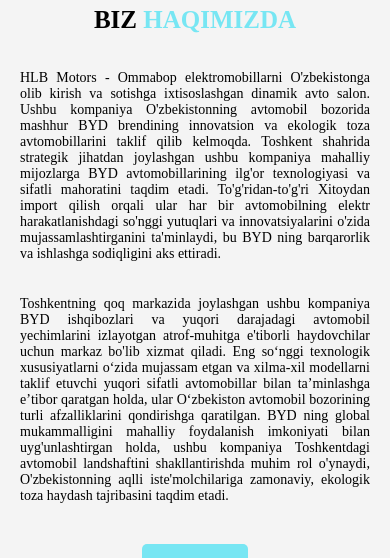
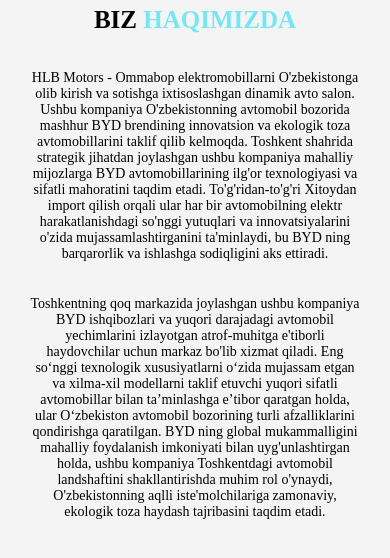
Before and after one commit to Ismoil-JS/navana-app, a React (Create React App) app: page / in a window 390 px wide. Shown: the part 878-1436 px from the top of the page. Built offline with nearby package versions, Linux system fonts and the light colour scheme.

Commit message:
About has been created

```diff
--- a/src/components/about/About.module.scss
+++ b/src/components/about/About.module.scss
@@ -6,7 +6,6 @@
     display: flex;
     flex-direction: column;
     align-items: center;
-
 
     h2 {
         height: 70px;
@@ -85,7 +84,7 @@
 
 @media only screen and (max-width: 480px) {
     .about_container {
-        padding: 20px 20px;
+        padding: 20px 30px;
 
         h2 {
             font-size: 25px;
@@ -99,6 +98,8 @@
         .about_content {
             p {
                 font-size: 14px;
+                width: 100%;
+                text-align: center;
             }
         }
     }
```
